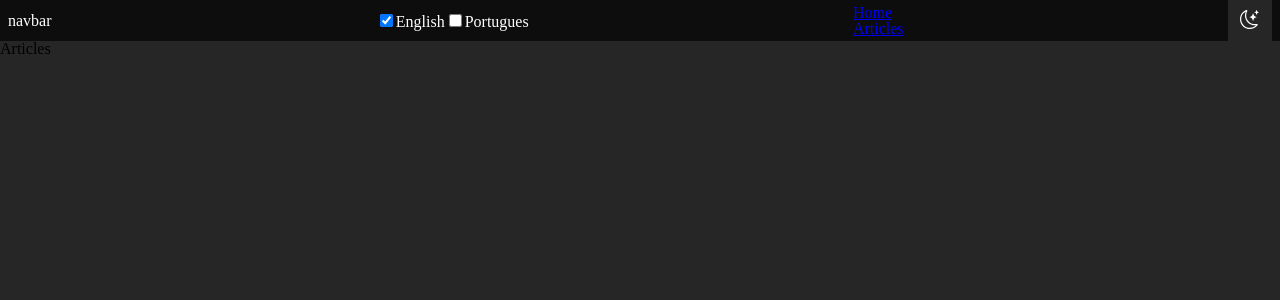
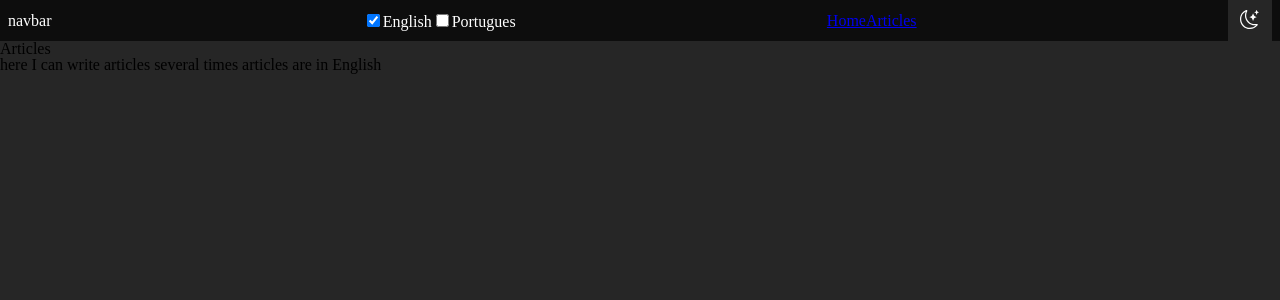
Before and after one commit to sandromatiass/DevSandroMatias, a React (Vite) app: page /Articles in a window 1280 px wide. Shown: the top 300 px of the page. Built offline with nearby package versions, Linux system fonts and the light colour scheme.

Commit message:
corretion translater end routes

```diff
--- a/src/main.tsx
+++ b/src/main.tsx
@@ -5,8 +5,8 @@ import { LanguageProvider } from "./shared/Utils/Context/LanguageContext/index.t
 
 ReactDOM.createRoot(document.getElementById('root')!).render(
   <React.StrictMode>
-      <LanguageProvider>
+    <LanguageProvider>
         <App />
-      </LanguageProvider>
+    </LanguageProvider>
   </React.StrictMode>,
 );
--- a/src/shared/Components/Navbar/Navbar.tsx
+++ b/src/shared/Components/Navbar/Navbar.tsx
@@ -14,13 +14,13 @@ const Navbar = () => {
 
   return (
     <SNavbar>
-      <h1>navbar</h1>
+      <h1>{t("navbar")}</h1>
       <ButtonTranslate />
       <nav>
         <ul>
           <li>
-            <Link to="/"> <p>{t("Home")}</p></Link>
-            <Link to="/Articles">{t("Articles")}</Link>
+            <Link to="/">{t("Inicio")}</Link>
+            <Link to="/Articles">{t("Artigos")}</Link>
           </li>
         </ul>
       </nav>
--- a/src/shared/Pages/Articles/index.tsx
+++ b/src/shared/Pages/Articles/index.tsx
@@ -5,7 +5,8 @@ const ArticlesPage = () =>{
 
   return (
     <div>
-      <p>{t("Articles")}</p>
+      <p>{t("Artigos")}</p>
+      <p>{t("aqui eu consigo escrever artigos diversas vezes artigos ficam em inlgês")}</p>
     </div>
   )
 }
--- a/src/shared/Utils/languages/en.json
+++ b/src/shared/Utils/languages/en.json
@@ -2,8 +2,9 @@
   "translation":{
     "aqui vai ficar o body":"here will be the body",
     "teste para tradução":"test for translation",
-    "teste": "test",
-    "Inicio":"Home",
-    "Artigos":"Articles"
+    "Inicio": "Home",
+    "Artigos":"Articles",
+    "aqui eu consigo escrever artigos diversas vezes artigos ficam em inlgês":"here I can write articles several times articles are in English",
+    "Página não Encontrada.":"Page Not Found"
   }
 }
--- a/src/shared/Utils/languages/i18n.ts
+++ b/src/shared/Utils/languages/i18n.ts
@@ -6,7 +6,7 @@ import ptBr from "./pt-br.json";
 
 i18n.use(initReactI18next).init({
   compatibilityJSON: 'v3',
-  lng: "en",
+  lng: "ptBr",
   resources:{
     en: en,
     pt: ptBr
--- a/src/shared/Utils/languages/pt-br.json
+++ b/src/shared/Utils/languages/pt-br.json
@@ -2,8 +2,9 @@
   "translation":{
     "aqui vai ficar o body":"aqui vai ficar o body",
     "teste para tradução":"teste para tradução",
-    "teste":"teste",
-    "inicio":"inicio",
-    "artigos":"artigos"
+    "Inicio":"Inicio",
+    "Artigos":"Artigos",
+    "aqui eu consigo escrever artigos diversas vezes artigos ficam em inlgês":"aqui eu consigo escrever artigos diversas vezes artigos ficam em inlgês",
+    "Página não Encontrada.":"Página não Encontrada."
   }
 }
```
Also changed, not shown: src/routes.tsx (+7 -5 lines), src/shared/Pages/Err/index.tsx (added, +11 -0 lines).
